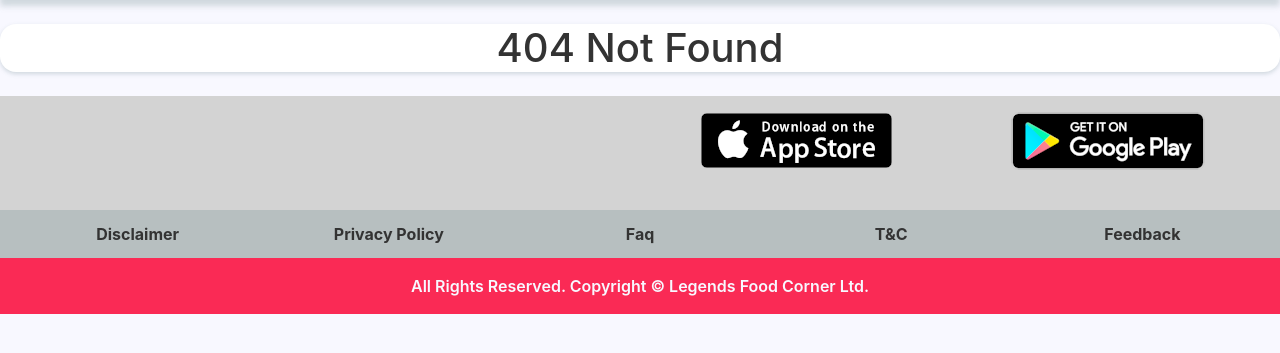
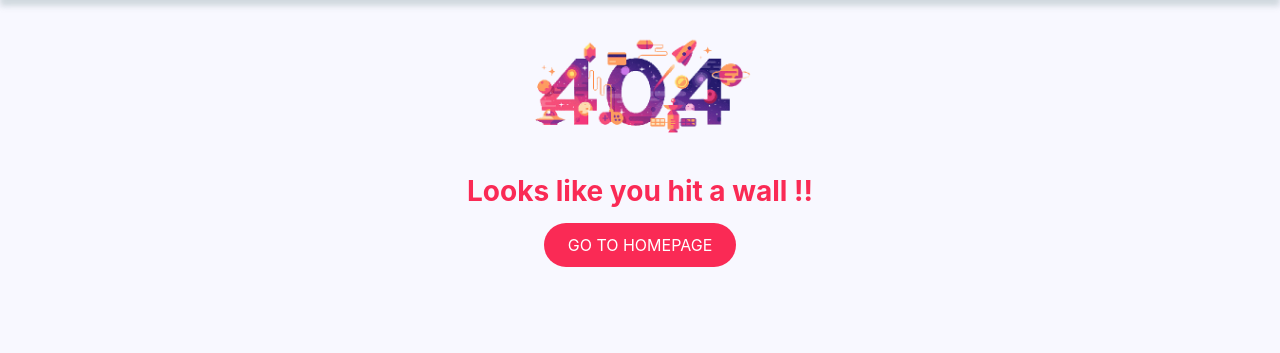
Before and after one commit to 207legends/sensei-spot, a Flask app: template templates/utilities/404page/404page.htm in a window 1280 px wide. Shown: the part 53-406 px from the top of the page. Run offline with Flask 2, Linux system fonts and the light colour scheme; the template is opened without the code that fills it, so the values that code supplies are empty; parts of the project's set-up code (start-up, migrations or seed data) failed here and were passed over; some libraries are stand-ins or nearby versions.

Commit message:
added models name

```diff
--- a/templates/utilities/404page/404page.htm
+++ b/templates/utilities/404page/404page.htm
@@ -4,10 +4,43 @@
 Home
 {% endblock %}
 
+{% block stylesheet %}
+<style>
+    .image-404 {
+        width: 25vw;
+    }
+
+    @media only screen and (max-width: 600px) {
+        .image-404 {
+            width: 50vw;
+        }
+    }
+</style>
+{% endblock %}
+
 {% block content %}
-<center>
-    <div class="custom-card">
-        <h1>404 Not Found</h1>
+<div class="container">
+    <div class="row">
+        <div class="col" style="text-align: center;">
+            <div class="row">
+                <div class="col">
+                    <img src="{{ url_for('static', filename='images/image-404.png') }}" class="image-404">
+                </div>
+            </div>
+            <h3 style="color: var(--color-accent);">
+                <b>Looks like you hit a wall !!</b>
+            </h3>
+            <div style="margin-top: 24px;">
+                <a href="{{ url_for('blueprint_utilities.home') }}"
+                    style="border-radius: 100px;background-color: var(--color-accent);border:none;color : white; padding: 12px 24px;">GO
+                    TO
+                    HOMEPAGE</a>
+            </div>
+        </div>
     </div>
-</center>
+</div>
 {% endblock %}
+
+{% block footer %}
+
+{% endblock %}
```
Also changed, not shown: models/models.py (+15 -0 lines), static/images/image-404.png (added).
